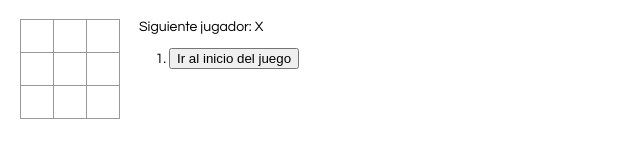
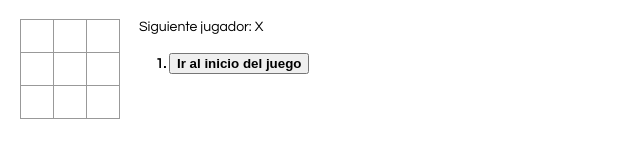
Before and after one commit to DavidZam/tictactoe, a React app: page / in a window 1280 px wide. Shown: the full height of the page, 0-640 px from the left. Built offline with nearby package versions, Linux system fonts and the light colour scheme.

Commit message:
TicTacToe bold and loop printed board

```diff
--- a/src/index.css
+++ b/src/index.css
@@ -5,6 +5,14 @@ body {
 
   ol, ul {
     padding-left: 30px;
+  }
+
+  li {
+    padding-top: 5px;
+  }
+
+  .bold {
+    font-weight: bold;
   }
 
   .tablero-fila:after {
--- a/src/index.js
+++ b/src/index.js
@@ -14,30 +14,39 @@ import './index.css';
     renderCelda(i, columna, fila) {
       return (
         <Celda
+          key={i}
           value={this.props.celdas[i]}
           onClick={() => this.props.onClick(i, columna, fila)}
         />
       );
     }
 
+    crearTablero = () => {
+      let fila = [];
+      // Bucle exterior para crear la fila
+      for(let i = 0; i < 3; i++) {
+        let celda = [];
+        // Bucle interior para crear la celda
+        for(let j = 0; j < 3; j++) {
+          celda.push(
+            this.renderCelda(j + (i * 3), j + 1, i + 1)
+          )
+          console.log(j + (i * 3), j + 1, i + 1);
+          // Creamos el tablero y añadimos la fila
+        }
+        fila.push(
+          <div className="tablero-fila">
+            {celda}
+          </div>
+        )
+      }
+      return fila;
+    }
+
     render() {
       return (
         <div>
-          <div className="tablero-fila">
-            {this.renderCelda(0, 1, 1)}
-            {this.renderCelda(1, 2, 1)}
-            {this.renderCelda(2, 3, 1)}
-          </div>
-          <div className="tablero-fila">
-            {this.renderCelda(3, 1, 2)}
-            {this.renderCelda(4, 2, 2)}
-            {this.renderCelda(5, 3, 2)}
-          </div>
-          <div className="tablero-fila">
-            {this.renderCelda(6, 1, 3)}
-            {this.renderCelda(7, 2, 3)}
-            {this.renderCelda(8, 3, 3)}
-          </div>
+          {this.crearTablero()}
         </div>
       );
     }
@@ -87,10 +96,11 @@ import './index.css';
     }
 
     saltarA(paso) {
+      const nuevoHistorial = this.state.historial.slice(0, paso + 1);
+      const nuevasCoordenadas = this.state.coordenadas.slice(0, paso + 1);
       this.setState({
-        // REVISAR
-        // historial: this.state.historial.slice(paso + 1, this.state.historial.length - 1),
-        // coordenadas: this.state.coordenadas.slice(paso + 1, this.state.coordenadas.length - 1),
+        historial: nuevoHistorial,
+        coordenadas: nuevasCoordenadas,
         pasoNumero: paso,
         tocaX: (paso % 2) === 0
       });
@@ -109,11 +119,20 @@ import './index.css';
           'Ir al ' + movimiento + 'º movimiento ' + '(' +
           coordenadaActual.filas[movimiento - 1] + ',' + coordenadaActual.columnas[movimiento - 1] + ')':
           'Ir al inicio del juego';
-        return (
-          <li key={paso}>
-            <button onClick={() => this.saltarA(movimiento)}>{desc}</button>
-          </li>
-        )
+        // Comprobamos si es el ultimo movimiento
+        if (movimiento === historial.length - 1) { // Si no es el ultimo pintamos el boton en negrita
+          return (
+            <li key={paso} className="bold">
+              <button className="bold" onClick={() => this.saltarA(movimiento)}>{desc}</button>
+            </li>
+          )
+        } else { // Si no es el ultimo pintamos el boton normal
+          return (
+            <li key={paso}>
+              <button onClick={() => this.saltarA(movimiento)}>{desc}</button>
+            </li>
+          )
+        }
       });
 
       let estado;
@@ -129,7 +148,6 @@ import './index.css';
             <Tablero
               celdas={actual.celdas}
               onClick={(i, columna, fila) => this.handleClick(i, columna, fila)}
-
             />
           </div>
           <div className="juego-info">
```
